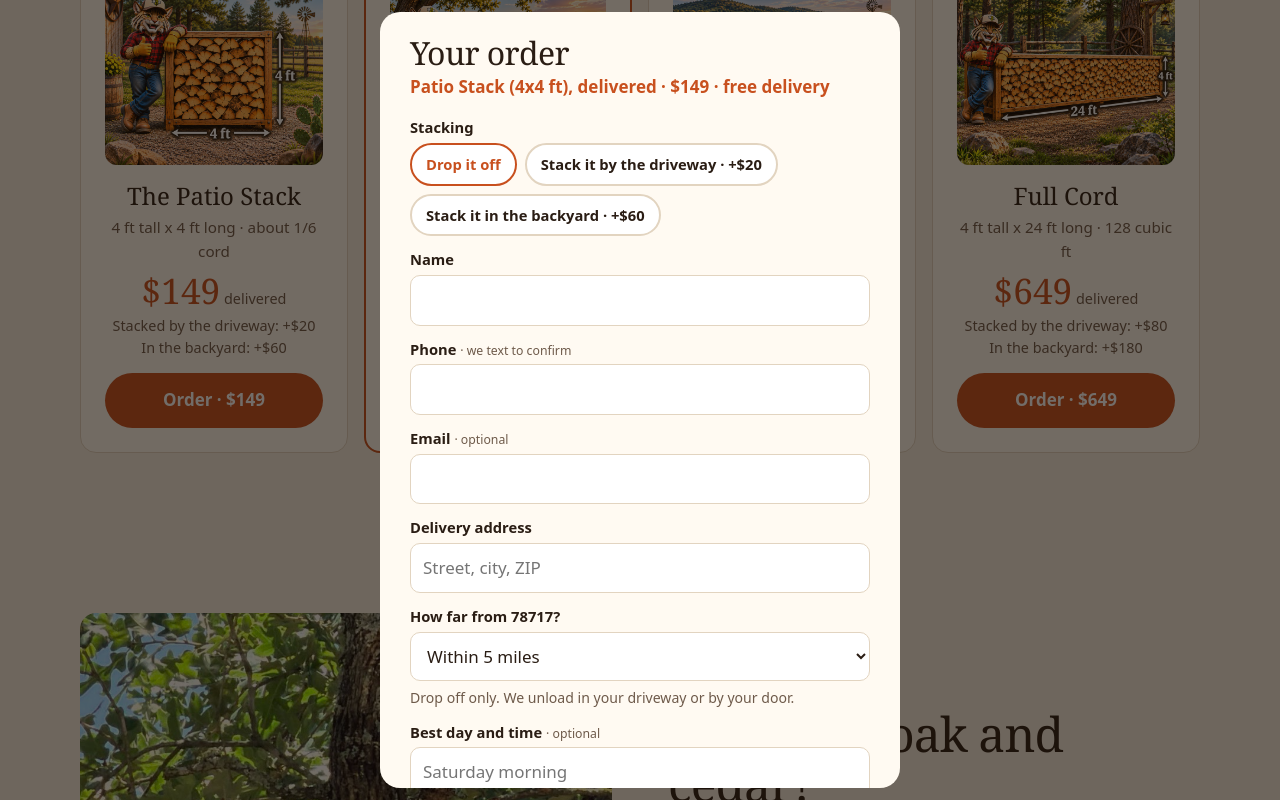
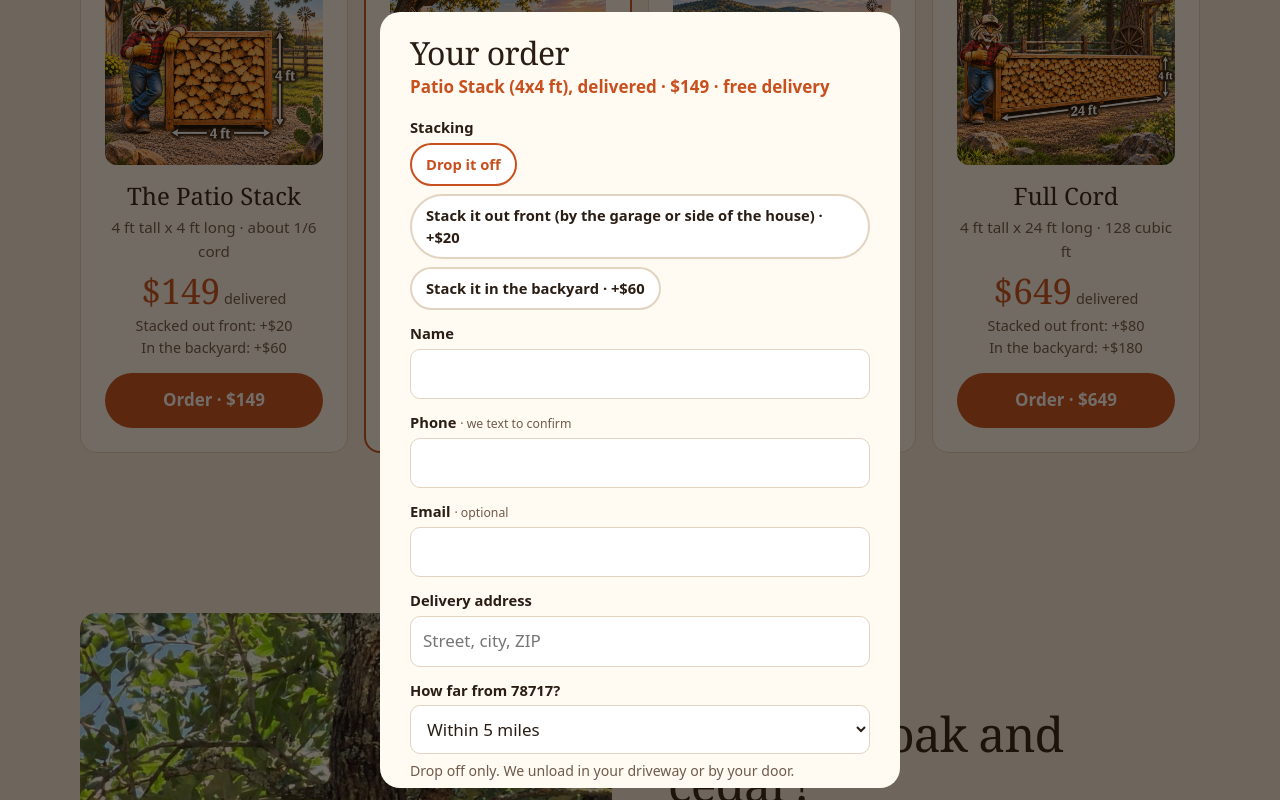
Before and after one commit to alejandro-davila/Logs, a plain HTML site: page dist/index.html in a window 1280 px wide. Both pictures are taken after a click on the button "Order · $149". Shown: the part 3013-3813 px from the top of the page. Drawn offline with Linux system fonts and the light colour scheme.

Commit message:
Stacks: rename driveway stacking to out front
Co-Authored-By: Claude Opus 5.5 <noreply@anthropic.com>

```diff
--- a/dist/index.html
+++ b/dist/index.html
@@ -190,12 +190,12 @@ dialog::backdrop{background:rgba(20,12,6,.6)}
 
 <section id="stacks">
 <h2>Buy it by the stack</h2>
-<p class="lede">For the fireplace or the smoker all winter. Logs are cut 16 inches long, so every stack is one row deep. Delivered free within 20 miles of 78717 (20 to 30 miles, add $35). Drop off only: we unload it in your driveway. Want it stacked? We'll stack it by the driveway or wheel it to the backyard for an add-on.</p>
+<p class="lede">For the fireplace or the smoker all winter. Logs are cut 16 inches long, so every stack is one row deep. Delivered free within 20 miles of 78717 (20 to 30 miles, add $35). Drop off only: we unload it in your driveway. Want it stacked? We'll stack it out front or wheel it to the backyard for an add-on.</p>
 <div class="stacks four">
-<div class="card stack"><img class="stack-photo" src="stack-patio.jpg" width="800" height="800" loading="lazy" alt="Bobcat mascot next to a 4 by 4 foot rack of split firewood on the ranch"><h3>The Patio Stack</h3><p class="dims">4 ft tall x 4 ft long · about 1/6 cord</p><div class="price">$149<small> delivered</small></div><p class="stackup">Stacked by the driveway: +$20<br>In the backyard: +$60</p><button type="button" class="cta" data-item="patio">Order · $149</button></div>
-<div class="card stack best"><img class="stack-photo" src="stack-face-cord.jpg" width="800" height="800" loading="lazy" alt="Bobcat mascot next to a 4 by 8 foot face cord of split firewood"><h3>Face Cord</h3><p class="dims">4 ft tall x 8 ft long · about 1/3 cord</p><div class="price">$249<small> delivered</small></div><p class="stackup">Stacked by the driveway: +$30<br>In the backyard: +$125</p><button type="button" class="cta" data-item="face">Order · $249</button></div>
-<div class="card stack"><img class="stack-photo" src="stack-half-cord.jpg" width="800" height="800" loading="lazy" alt="Bobcat mascot next to a 4 by 12 foot half cord of firewood, with a pickup truck behind"><h3>Half Cord</h3><p class="dims">4 ft tall x 12 ft long · 64 cubic ft</p><div class="price">$349<small> delivered</small></div><p class="stackup">Stacked by the driveway: +$40<br>In the backyard: +$125</p><button type="button" class="cta" data-item="half">Order · $349</button></div>
-<div class="card stack"><img class="stack-photo" src="stack-full-cord.jpg" width="800" height="800" loading="lazy" alt="Bobcat mascot next to a 4 by 24 foot full cord of firewood in the pines"><h3>Full Cord</h3><p class="dims">4 ft tall x 24 ft long · 128 cubic ft</p><div class="price">$649<small> delivered</small></div><p class="stackup">Stacked by the driveway: +$80<br>In the backyard: +$180</p><button type="button" class="cta" data-item="full">Order · $649</button></div>
+<div class="card stack"><img class="stack-photo" src="stack-patio.jpg" width="800" height="800" loading="lazy" alt="Bobcat mascot next to a 4 by 4 foot rack of split firewood on the ranch"><h3>The Patio Stack</h3><p class="dims">4 ft tall x 4 ft long · about 1/6 cord</p><div class="price">$149<small> delivered</small></div><p class="stackup">Stacked out front: +$20<br>In the backyard: +$60</p><button type="button" class="cta" data-item="patio">Order · $149</button></div>
+<div class="card stack best"><img class="stack-photo" src="stack-face-cord.jpg" width="800" height="800" loading="lazy" alt="Bobcat mascot next to a 4 by 8 foot face cord of split firewood"><h3>Face Cord</h3><p class="dims">4 ft tall x 8 ft long · about 1/3 cord</p><div class="price">$249<small> delivered</small></div><p class="stackup">Stacked out front: +$30<br>In the backyard: +$125</p><button type="button" class="cta" data-item="face">Order · $249</button></div>
+<div class="card stack"><img class="stack-photo" src="stack-half-cord.jpg" width="800" height="800" loading="lazy" alt="Bobcat mascot next to a 4 by 12 foot half cord of firewood, with a pickup truck behind"><h3>Half Cord</h3><p class="dims">4 ft tall x 12 ft long · 64 cubic ft</p><div class="price">$349<small> delivered</small></div><p class="stackup">Stacked out front: +$40<br>In the backyard: +$125</p><button type="button" class="cta" data-item="half">Order · $349</button></div>
+<div class="card stack"><img class="stack-photo" src="stack-full-cord.jpg" width="800" height="800" loading="lazy" alt="Bobcat mascot next to a 4 by 24 foot full cord of firewood in the pines"><h3>Full Cord</h3><p class="dims">4 ft tall x 24 ft long · 128 cubic ft</p><div class="price">$649<small> delivered</small></div><p class="stackup">Stacked out front: +$80<br>In the backyard: +$180</p><button type="button" class="cta" data-item="full">Order · $649</button></div>
 </div>
 </section>
 
@@ -247,7 +247,7 @@ dialog::backdrop{background:rgba(20,12,6,.6)}
 <h2 id="ck-title">Your order</h2>
 <p class="sum" id="ck-sum"></p>
 <div id="ck-kitqty" hidden><label for="ck-qty">How many kits?</label><select id="ck-qty"><option>1</option><option>2</option><option>3</option><option>4</option><option>5</option></select></div>
-<div id="ck-stackwrap" hidden><label>Stacking</label><div class="seg"><label><input type="radio" name="stacked" value="no" checked> Drop it off</label><label><input type="radio" name="stacked" value="yes"> Stack it by the driveway <span id="ck-stackfee"></span></label><label><input type="radio" name="stacked" value="back"> Stack it in the backyard <span id="ck-backfee"></span></label></div></div>
+<div id="ck-stackwrap" hidden><label>Stacking</label><div class="seg"><label><input type="radio" name="stacked" value="no" checked> Drop it off</label><label><input type="radio" name="stacked" value="yes"> Stack it out front (by the garage or side of the house) <span id="ck-stackfee"></span></label><label><input type="radio" name="stacked" value="back"> Stack it in the backyard <span id="ck-backfee"></span></label></div></div>
 <label for="ck-name">Name</label><input type="text" id="ck-name" autocomplete="name" required>
 <label for="ck-phone">Phone <small>· we text to confirm</small></label><input type="tel" id="ck-phone" autocomplete="tel" required>
 <label for="ck-email">Email <small>· optional</small></label><input type="email" id="ck-email" autocomplete="email">
@@ -342,8 +342,8 @@ function summary() {
     const sv = document.querySelector('input[name=stacked]:checked').value;
     cur.stacked = sv === 'no' ? false : sv;
     cur.qty = 1; cur.total = st.price + (sv === 'back' ? st.back : sv === 'yes' ? st.stack : 0);
-    cur.label = st.name + (sv === 'back' ? ', stacked in the backyard' : sv === 'yes' ? ', stacked for you' : ', delivered');
-    if (sv === 'yes') $('ck-drop').textContent = 'We stack it in the driveway or by the garage. Tell us the spot in the notes.';
+    cur.label = st.name + (sv === 'back' ? ', stacked in the backyard' : sv === 'yes' ? ', stacked out front' : ', delivered');
+    if (sv === 'yes') $('ck-drop').textContent = 'We stack it neat out front, by the garage or side of the house. Tell us the spot in the notes.';
     if (sv === 'back') $('ck-drop').textContent = 'We wheel it back and stack it. Gate at least 3 ft wide, within 100 ft of the truck, no stairs. Farther? Text us.';
   } else { cur.qty = +$('ck-qty').value; cur.total = 35 * cur.qty; cur.label = KITS[cur.item] + (cur.qty > 1 ? ' x' + cur.qty : ''); }
   const deliv = document.querySelector('input[name=method]:checked').value === 'delivery';
--- a/src/worker.js
+++ b/src/worker.js
@@ -39,7 +39,7 @@ function quote(item, qty, stacked) {
   if (st) return stacked === 'back'
     ? { label: st.name + ', stacked in the backyard', qty: 1, total: st.price + st.back }
     : stacked
-    ? { label: st.name + ', stacked for you', qty: 1, total: st.price + st.stack }
+    ? { label: st.name + ', stacked out front', qty: 1, total: st.price + st.stack }
     : { label: st.name + ', delivered', qty: 1, total: st.price };
   if (item === 'bundles') {
     if (!(qty >= 1 && qty <= 200)) return null;
```
